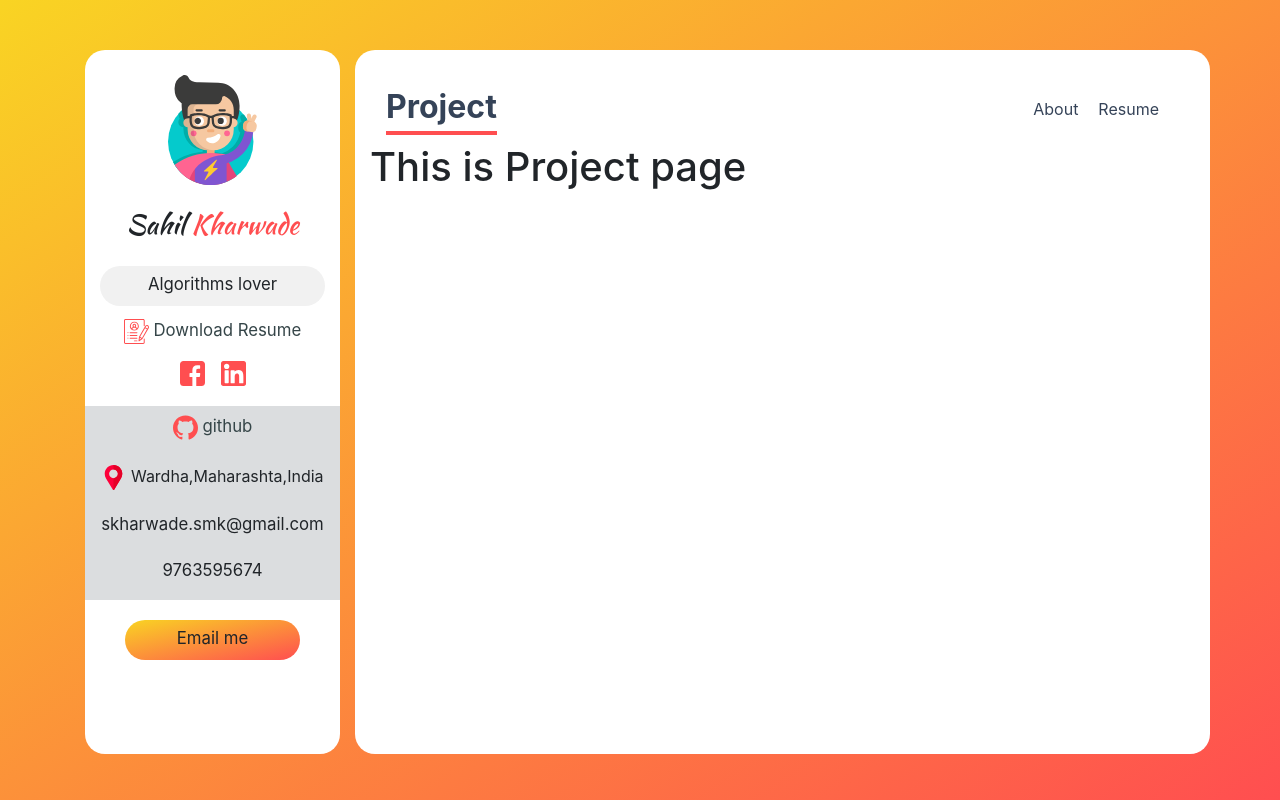
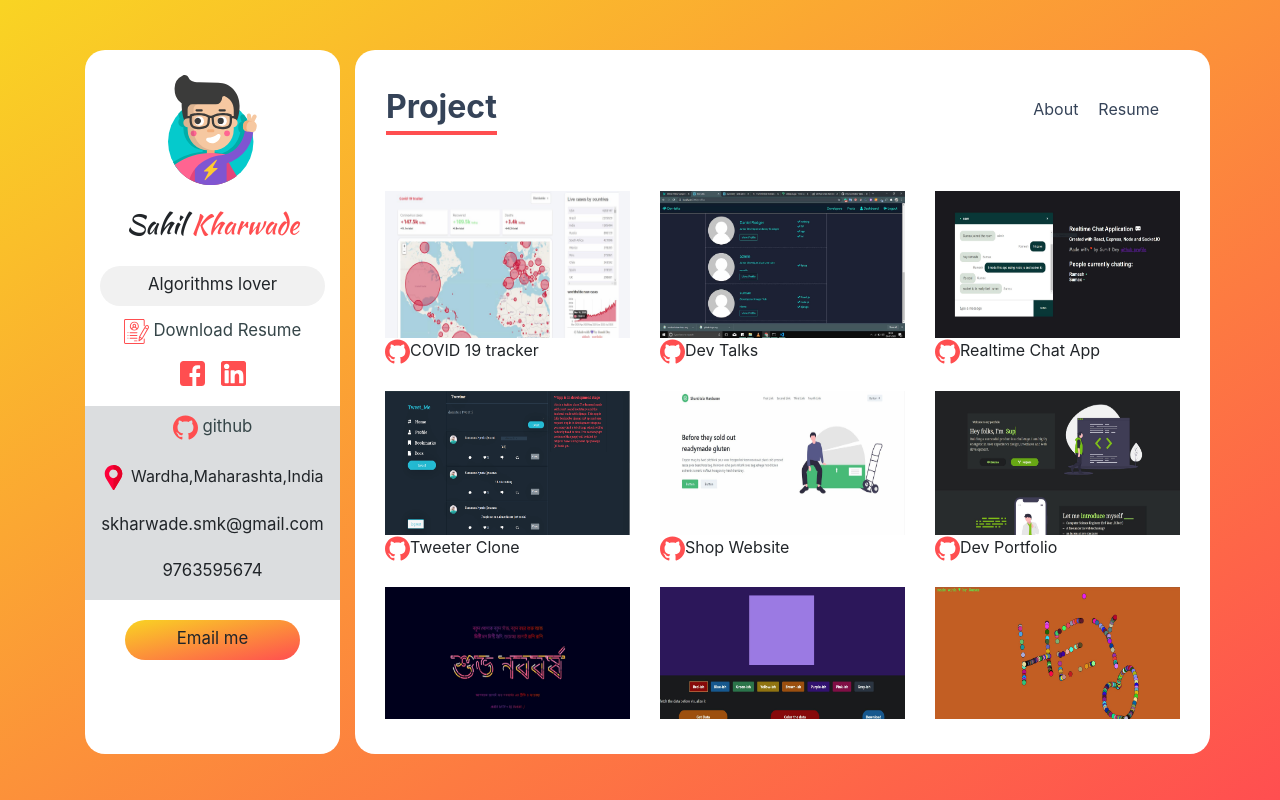
Before and after one commit to Sahilkharwade/portfolio-react, a React (Create React App) app: page /project in a window 1280 px wide. Built offline with nearby package versions, Linux system fonts and the light colour scheme.

Commit message:
Project component is on progress

```diff
--- a/src/components/Project.js
+++ b/src/components/Project.js
@@ -1,9 +1,15 @@
 import React from 'react';
-
+import data_projects from './data/projects_data';
+// import ProjectCard
+import ProjectCard from './ProjectCard';
 function Project() {
   return (
-    <div>
-      <h1> This is Project page</h1>
+    <div className='container projects'>
+      <div className='row'>
+        {data_projects.map((project) => (
+          <ProjectCard key={project.name} project={project} />
+        ))}
+      </div>
     </div>
   );
 }
--- /dev/null
+++ b/src/components/ProjectCard.js
@@ -0,0 +1,23 @@
+import React from 'react';
+import github from '../assets/icons/github.svg';
+const ProjectCard = ({
+  project: { name, image, deployed_url, github_url },
+}) => {
+  return (
+    <div className='projectrCard col-md-6 col-lg-4 my-2'>
+      <figure className='projectCard__wrapper'>
+        <a href={deployed_url} target='_blank'>
+          <img src={image} alt={name} className='projectCard__image' />
+        </a>
+        <div className='projectCard__title'>
+          <a href={github_url} target='_blank'>
+            <img src={github} alt='github link' className='projectCard__icon' />
+          </a>
+          {name}
+        </div>
+      </figure>
+    </div>
+  );
+};
+
+export default ProjectCard;
--- a/src/components/Skillcard.js
+++ b/src/components/Skillcard.js
@@ -8,6 +8,7 @@ function Skillcard({skill}) {
         <div className='skill-card-body'>
           <h6 className='skill-card__title'>{skill.title}</h6>
           <p className='skill-card__content'>{skill.about}</p>
+
         </div>
       </div>
     </div>
--- /dev/null
+++ b/src/components/data/projects_data.js
@@ -0,0 +1,82 @@
+import tweetme from '../../assets/projects_images/tweetme.PNG';
+import chatapp from '../../assets/projects_images/chatapp.JPG';
+import hardware_store from '../../assets/projects_images/hardware_store.jpg';
+import portfolio from '../../assets/projects_images/portfolio.JPG';
+import new_year from '../../assets/projects_images/new_year.jpg';
+import color_classification from '../../assets/projects_images/color_classification.jpg';
+import blinking from '../../assets/projects_images/blinking.JPG';
+import COVID from '../../assets/projects_images/COVID.jpg';
+import Dev_talks from '../../assets/projects_images/Dev_talks.jpg';
+
+const data_projects = [
+  {
+    name: 'COVID 19 tracker',
+    image: COVID,
+    deployed_url: 'https://covid-19-tracker-by-sumit.web.app/',
+    github_url: 'https://github.com/Dey-Sumit/covid-19-tracker',
+    category: ['react.js'],
+  },
+
+  {
+    name: 'Dev Talks',
+    image: Dev_talks,
+    deployed_url: 'https://dev-talks.herokuapp.com/',
+    github_url: 'https://github.com/Dey-Sumit/Dev-talks',
+    category: ['node.js', 'mongoDB', 'react.js'],
+  },
+
+  {
+    name: 'Realtime Chat App',
+    image: chatapp,
+    deployed_url: 'https://sumit-chat.netlify.app/',
+    github_url: 'https://github.com/Dey-Sumit/chat-app-socket.io-react-node',
+    category: ['node', 'socket.io', 'react'],
+  },
+
+  {
+    name: 'Tweeter Clone',
+    image: tweetme,
+    deployed_url: 'http://sumaxtweetme.pythonanywhere.com/',
+    github_url: 'https://github.com/Dey-Sumit/tweetme',
+    category: ['django', 'react'],
+  },
+
+  {
+    name: 'Shop Website',
+    image: hardware_store,
+    deployed_url: '!#',
+    category: ['html_css', 'vanilla'],
+  },
+
+  {
+    name: 'Dev Portfolio',
+    image: portfolio,
+    deployed_url: 'http://suprateem.herokuapp.com/',
+    category: ['vanilla'],
+  },
+
+  {
+    name: 'Bengali New Year',
+    image: new_year,
+    deployed_url: 'https://dey-sumit.github.io/NewYear/',
+    category: ['vanilla'],
+  },
+
+  {
+    name: 'Color Classification using tf.js',
+    image: color_classification,
+    deployed_url: '!#',
+    github_url: 'https://github.com/Dey-Sumit/color-classification',
+    category: ['node', 'machine_learning'],
+  },
+
+  {
+    name: 'Blinking bubbles',
+    image: blinking,
+    deployed_url: 'https://dey-sumit.github.io/Blinking_Bubbles/',
+    github_url: 'https://github.com/Dey-Sumit/Blinking_Bubbles',
+    category: ['processing'],
+  },
+];
+
+export default data_projects;
--- a/src/index.css
+++ b/src/index.css
@@ -238,3 +238,26 @@ skill_card */
   font-size: 1rem;
   margin-top: 20px;
 }
+/*
+projects */
+
+.projects {
+  height: 72vh;
+  padding-top: 30px;
+  overflow-y: auto;
+}
+.projectCard__wrapper {
+  margin: 10px 0;
+  width:100%;
+  height: 100%;
+  min-height: 160px;
+}
+.projectCard__image{
+  width:100%;
+  height: 80%;
+  border-radius: 2px solid yellow;
+}
+.projectCard__icon{
+  width:25px;
+  height:25px;
+}
```
Also changed, not shown: 2 other files (tests, documents, lock files or other folders).
